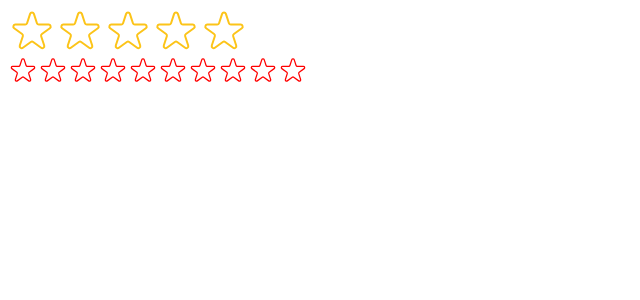
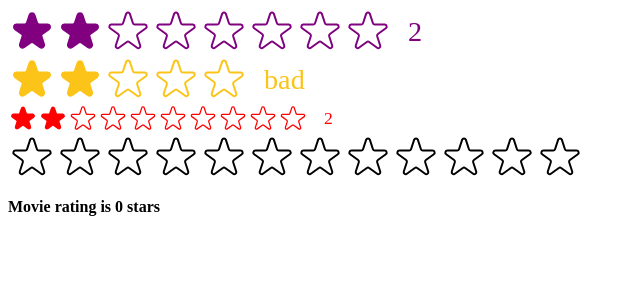
Before and after one commit to ashita07/Use-Popcorns, a React (Create React App) app: page / in a window 1280 px wide. Shown: the top 300 px of the page, without its empty margins (0-640 px from the left). Built offline with nearby package versions, Linux system fonts and the light colour scheme.

Commit message:
made rating more flexible on api end

```diff
--- a/src/StarRating.js
+++ b/src/StarRating.js
@@ -14,8 +14,12 @@ export default function StarRating({
   maxRating = 3,
   color = "#fcc419",
   size = 48,
+  className = "",
+  message = [],
+  defaultRating = 0,
+  onSetRating,
 }) {
-  const [rating, setRating] = useState(0);
+  const [rating, setRating] = useState(defaultRating);
   const [tempRating, setTempRating] = useState(0);
 
   const textStyle = {
@@ -25,13 +29,18 @@ export default function StarRating({
     fontSize: `${size / 1.7}px`,
   };
 
+  function handleRating(rating) {
+    setRating(rating);
+    onSetRating(rating);
+  }
+
   return (
-    <div style={containerStyle}>
+    <div style={containerStyle} className={className}>
       <div style={starContainerStyle}>
         {Array.from({ length: maxRating }, (_, i) => (
           <Star
             key={i}
-            onClick={() => setRating(i + 1)}
+            onClick={() => handleRating(i + 1)}
             full={tempRating ? tempRating >= i + 1 : rating >= i + 1}
             onEnter={() => setTempRating(i + 1)}
             onLeave={() => setTempRating(0)}
@@ -40,7 +49,11 @@ export default function StarRating({
           />
         ))}
       </div>
-      <p style={textStyle}>{tempRating || rating || ""}</p>
+      <p style={textStyle}>
+        {message.length === maxRating
+          ? message[tempRating ? tempRating - 1 : rating - 1]
+          : tempRating || rating || ""}
+      </p>
     </div>
   );
 }
--- a/src/index.js
+++ b/src/index.js
@@ -1,14 +1,43 @@
-import React from "react";
+import React, { useState } from "react";
 import ReactDOM from "react-dom/client";
 // import "./index.css";
 // import App from "./App";
 
 import StarRating from "./StarRating";
 const root = ReactDOM.createRoot(document.getElementById("root"));
+
+function Test() {
+  const [movieRate, setMovieRate] = useState(0);
+  return (
+    <div>
+      <StarRating color="black" maxRating={12} onSetRating={setMovieRate} />
+      <p>
+        <b>Movie rating is {movieRate} stars</b>
+      </p>
+    </div>
+  );
+}
 root.render(
   <React.StrictMode>
     {/* <App /> */}
-    <StarRating maxRating={5} />
-    <StarRating maxRating={10} color="red" size={30} />
+    <StarRating
+      maxRating={8}
+      color="purple"
+      defaultRating={2}
+      message={["terrible", "bad", "Okay", "good", "amazing"]}
+    />
+    <StarRating
+      maxRating={5}
+      defaultRating={2}
+      message={["terrible", "bad", "Okay", "good", "amazing"]}
+    />
+    <StarRating
+      maxRating={10}
+      color="red"
+      defaultRating={2}
+      size={30}
+      className="test"
+    />
+    <Test />
   </React.StrictMode>
 );
```
